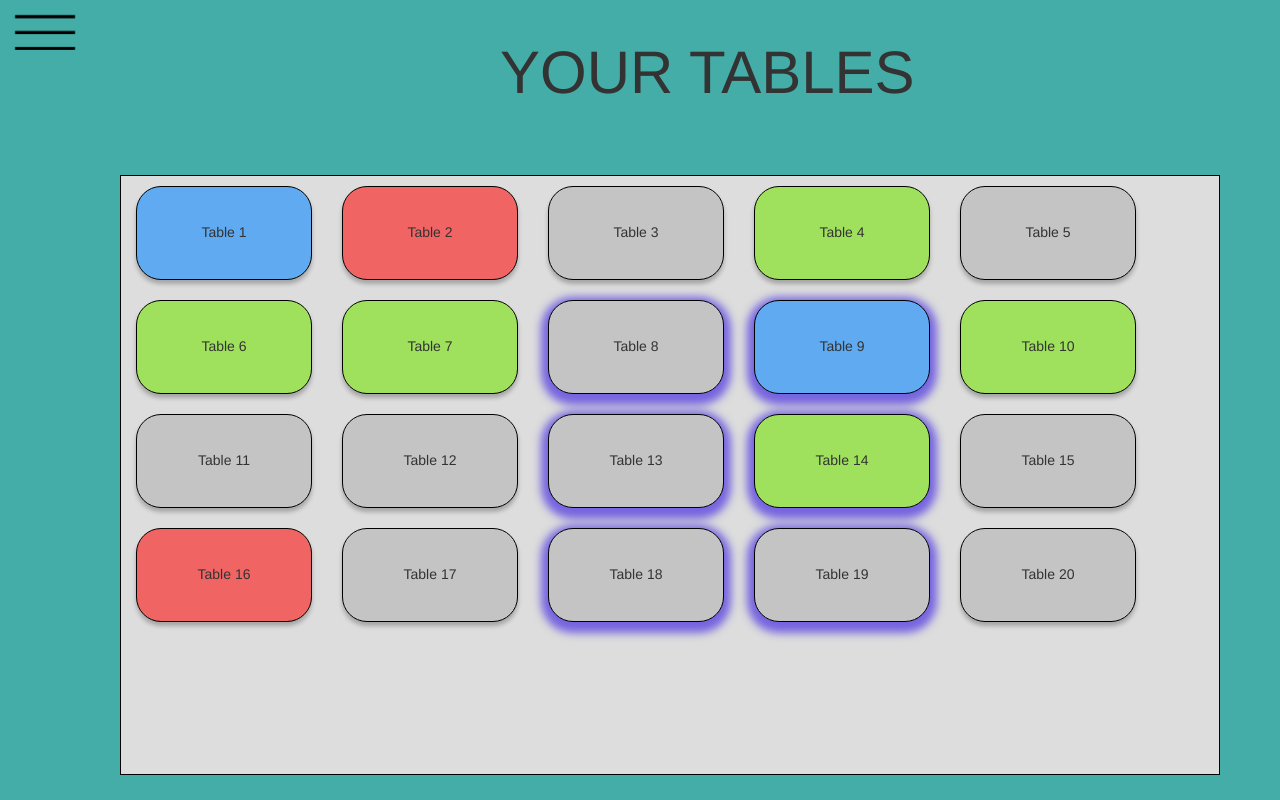
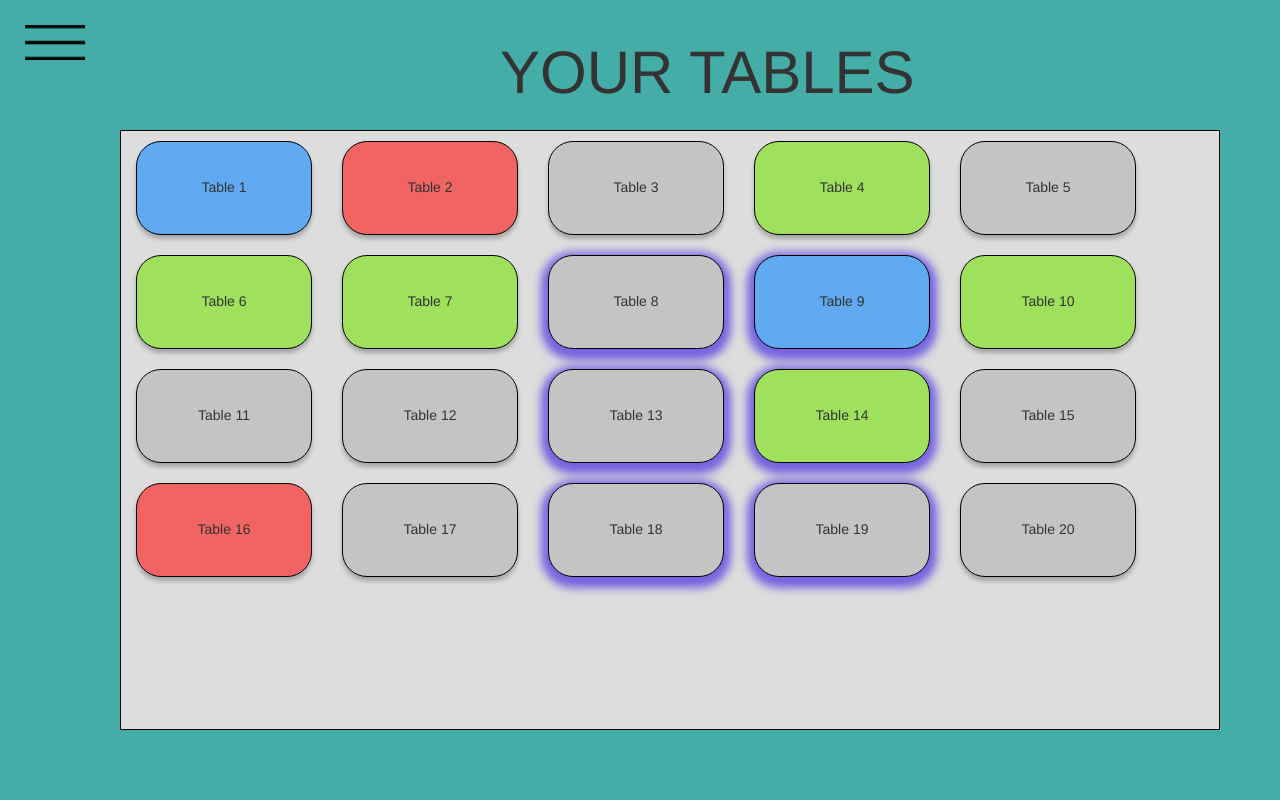
Before and after one commit to harbm17/RoboHost, a plain HTML site: page Main/yourTables.html in a window 1280 px wide. Drawn offline with nearby package versions, Linux system fonts and the light colour scheme.

Commit message:
Fixed bugs with menu and links

```diff
--- a/Main/yourTables.html
+++ b/Main/yourTables.html
@@ -35,7 +35,7 @@
                 width: 1100px;
                 height: 600px;
                 left: 120px;
-                top: 175px;
+                top: 130px;
                 background: #DDDDDD;
                 border: 1.5px solid #000000;
                 box-sizing: border-box;
@@ -55,7 +55,7 @@
                 position: fixed;
                 width: 130px;
                 height: 30px;
-                padding: 15px;
+                padding: 25px;
                 cursor: pointer;
                 z-index: 1;
             }
```
Also changed, not shown: Main/employeeView.html (+3 -2 lines), 1 other file.
